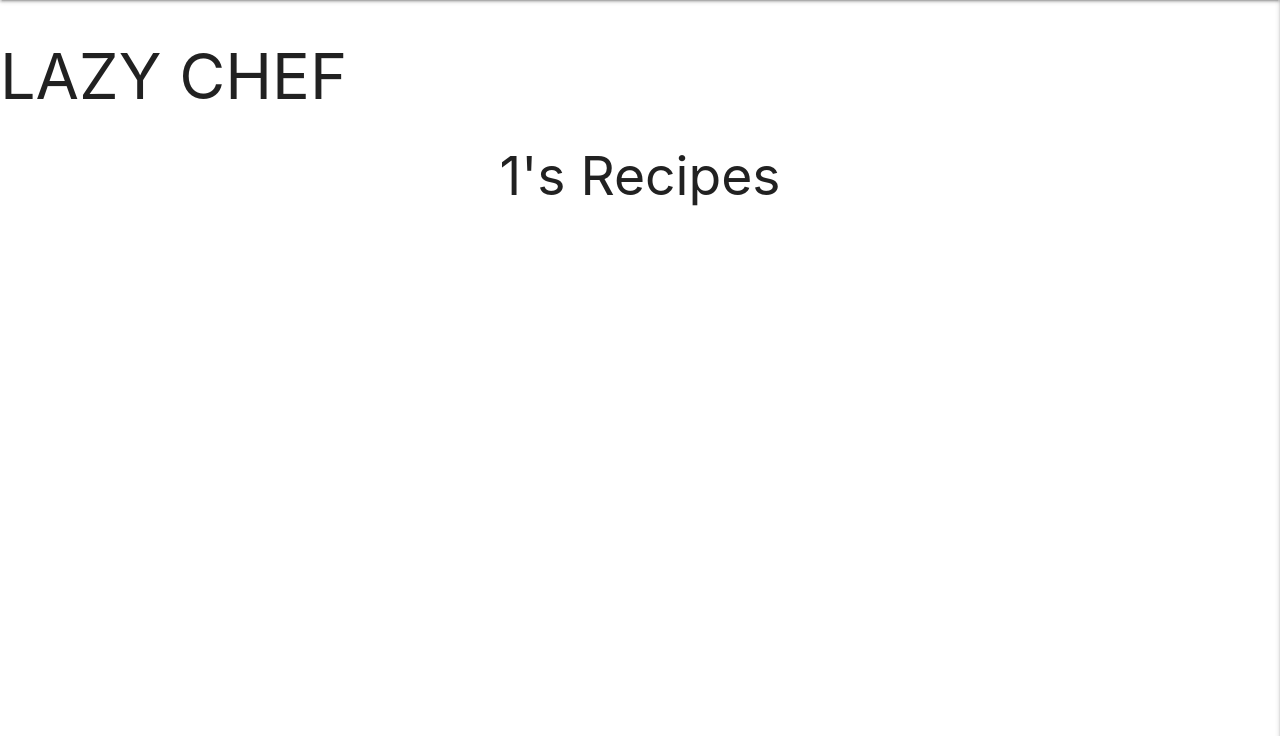
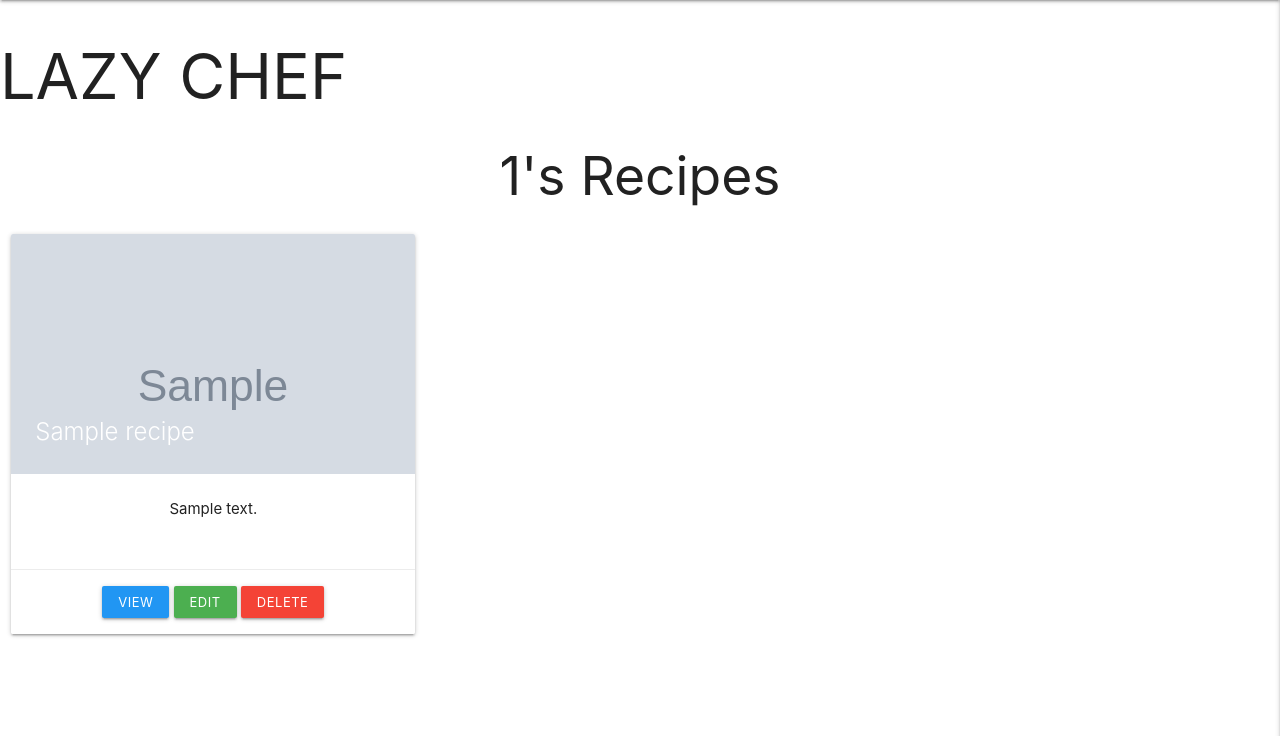
Before and after one commit to ConnorSargent/lazy_chef, a Flask app: page /my_recipes/1 in a window 1280 px wide. Shown: the part 64-800 px from the top of the page. Run offline with Flask 2, Linux system fonts and the light colour scheme; the visitor is signed in with stand-in values (Sample User, id 1); grey boxes marked "Sample" are stand-in pictures; a database or web service that is not in the repository returns one stand-in record (values such as "Sample title"); some libraries are stand-ins or nearby versions.

Commit message:
add my recipes functionality, remove buttons in recipes card

```diff
--- a/app.py
+++ b/app.py
@@ -87,8 +87,10 @@ def my_recipes(username):
 
     if session.get("user"):
         username = session.get("user")
+        my_recipes = list(mongo.db.recipes.find({"created_by": username}))
 
-        return render_template("my_recipes.html", username=session["user"])
+        return render_template("my_recipes.html", username=session["user"],
+                               my_recipes=my_recipes)
 
 
 @app.route("/logout")
--- a/templates/my_recipes.html
+++ b/templates/my_recipes.html
@@ -4,4 +4,27 @@
 
 <h2 class="center-align">{{ username }}'s Recipes</h2>
 
+<!-- Recipe Card -->
+<div class="row center">
+    {% for recipe in my_recipes %}
+    <div class="col s12 m4">
+      <div class="card medium">
+        <div class="card-image">
+          <img src="{{recipe.img_url}}">
+          <span class="card-title">{{recipe.name}}</span>
+        </div>
+        <div class="card-content">
+          <p>{{recipe.description}}</p>
+        </div>
+        <div class="card-action">
+          <a href="" class="btn-small blue">View</a>
+          <a href="{{ url_for('edit_recipe', recipe_id = recipe._id) }}" class="btn-small green">Edit</a>
+          <a href="{{ url_for('delete_recipe', recipe_id = recipe._id) }}" class="btn-small red">Delete</a>
+
+        </div>
+      </div>
+    </div>
+    {% endfor %}
+  </div>
+
 {% endblock %}
--- a/templates/recipes.html
+++ b/templates/recipes.html
@@ -17,9 +17,6 @@
       </div>
       <div class="card-action">
         <a href="" class="btn-small blue">View</a>
-        <a href="{{ url_for('edit_recipe', recipe_id = recipe._id) }}" class="btn-small green">Edit</a>
-        <a href="{{ url_for('delete_recipe', recipe_id = recipe._id) }}" class="btn-small red">Delete</a>
-
       </div>
     </div>
   </div>
```
